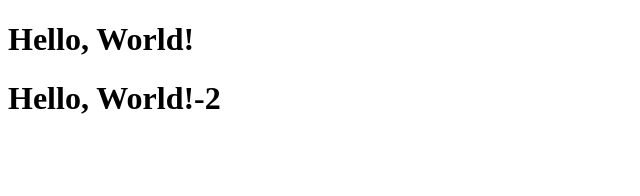
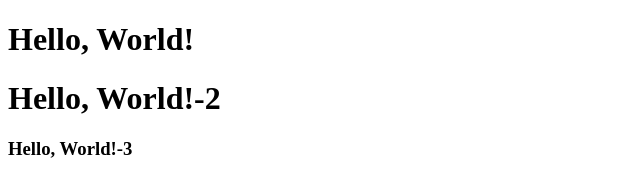
Before and after one commit to Greenfield-Taster/Web-Saenko, a plain HTML site: page index.html in a window 1280 px wide. Shown: the whole page, without its empty margins (0-640 px from the left). Drawn offline with Linux system fonts and the light colour scheme.

Commit message:
h3 was added

```diff
--- a/index.html
+++ b/index.html
@@ -8,5 +8,6 @@
   <body>
     <h1>Hello, World!</h1>
     <h1>Hello, World!-2</h1>
+    <h3>Hello, World!-3</h3>
   </body>
 </html>
```
